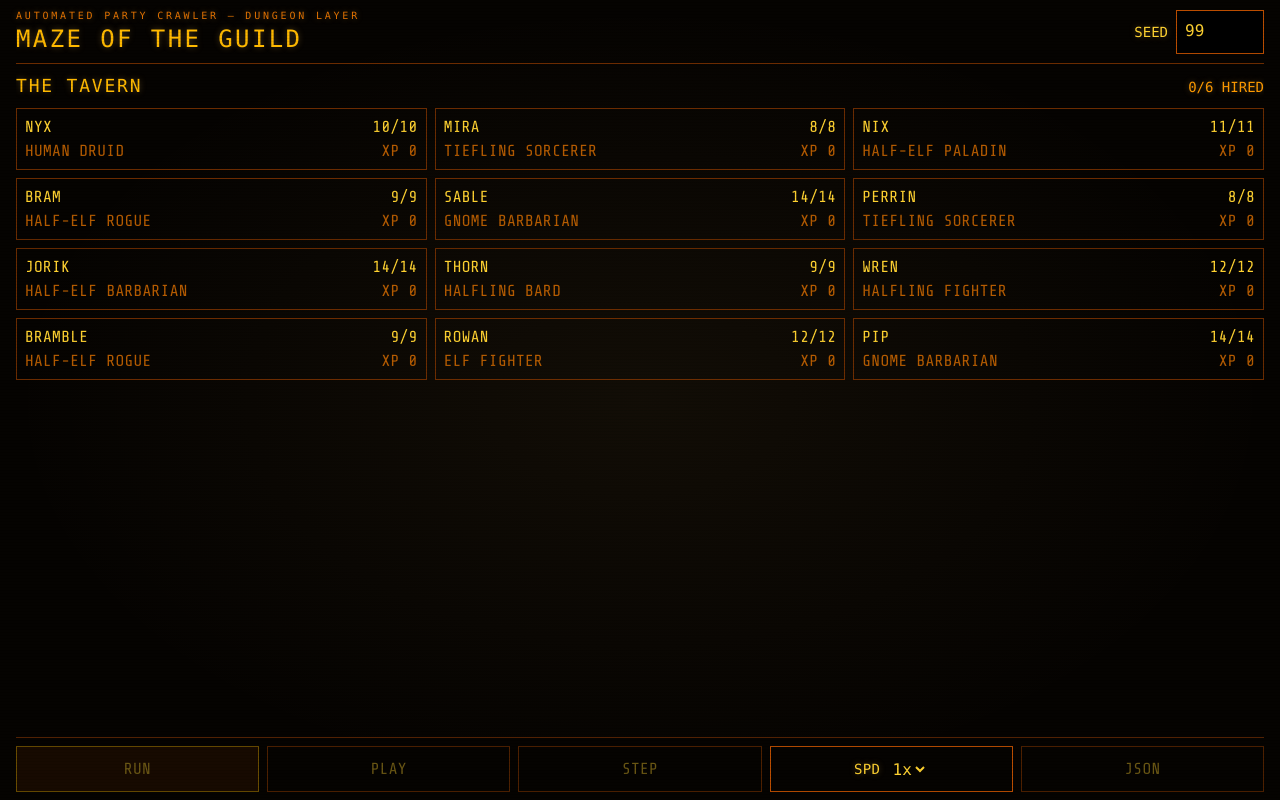
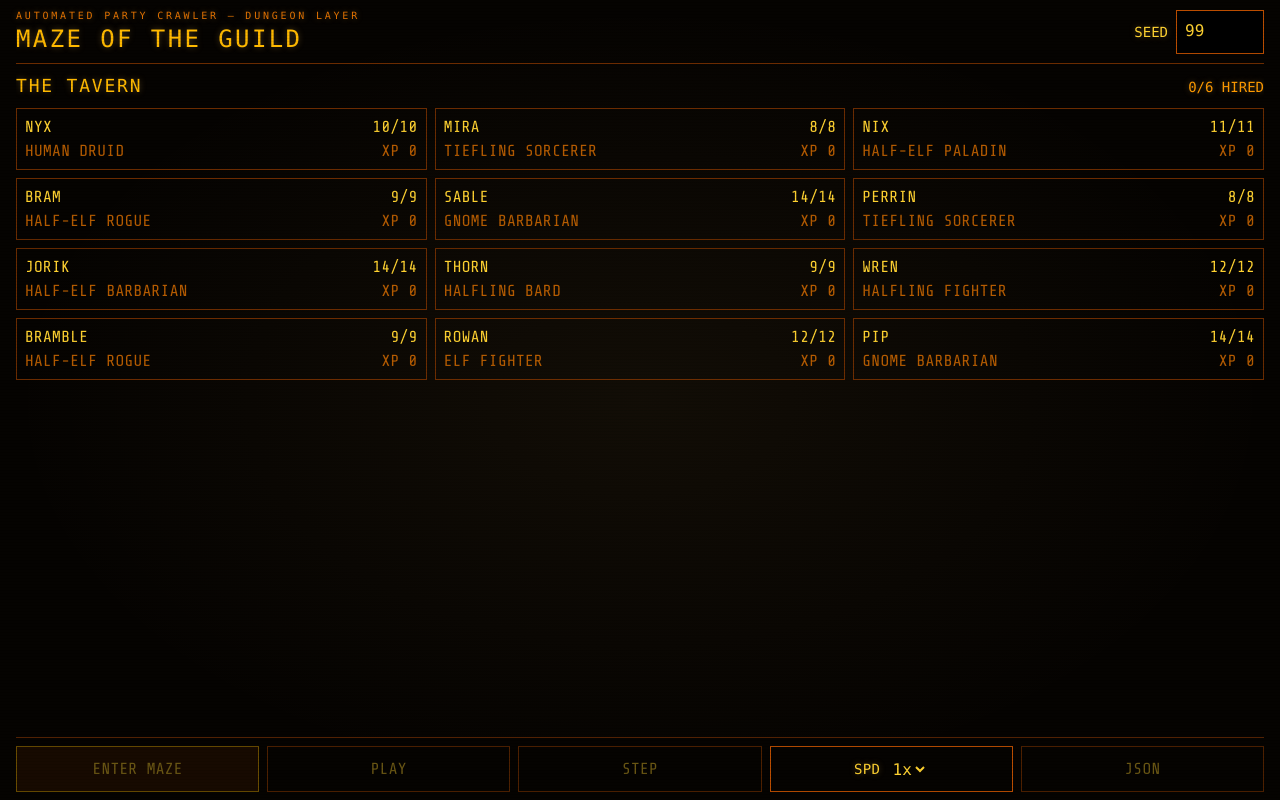
Before and after one commit to dnellis74/mazeguild, a Next.js app: page / in a window 1280 px wide. Built offline with nearby package versions, Linux system fonts and the light colour scheme.

Commit message:
adventure log UI element should be a fixed height.

```diff
--- a/src/components/wizardry/EventLog.tsx
+++ b/src/components/wizardry/EventLog.tsx
@@ -15,8 +15,7 @@ export function EventLog({
   const endRef = useRef<HTMLLIElement>(null);
   const lines = log
     .map((e, i) => ({ e, i, text: describeEvent(e) }))
-    .filter((x) => x.text && isNarrative(x.e) && x.i <= cursor)
-    .slice(-24);
+    .filter((x) => x.text && isNarrative(x.e) && x.i <= cursor);
 
   useEffect(() => {
     const list = listRef.current;
@@ -28,7 +27,7 @@ export function EventLog({
   return (
     <ol
       ref={listRef}
-      className="relative max-h-[22dvh] min-h-24 flex-1 overflow-y-auto overscroll-contain border border-amber-800/60 bg-black/60 p-2 font-mono text-xs leading-5 text-amber-300 md:max-h-48"
+      className="h-[22dvh] shrink-0 overflow-y-auto overscroll-contain border border-amber-800/60 bg-black/60 p-2 font-mono text-xs leading-5 text-amber-300 sm:h-48"
     >
       {lines.map((x, idx) => (
         <li
--- a/src/components/wizardry/GameClient.tsx
+++ b/src/components/wizardry/GameClient.tsx
@@ -166,7 +166,7 @@ export function GameClient() {
               onClick={backToTavern}
               className="mt-1 font-mono text-[10px] tracking-[0.28em] text-amber-500 underline-offset-2 hover:text-amber-300"
             >
-              THE TAVERN
+              THE MAZE
             </button>
           ) : null}
         </div>
@@ -250,7 +250,7 @@ export function GameClient() {
           disabled={busy || selected.length !== PARTY_SIZE}
           className={`${tap} col-span-2 border-amber-400 bg-amber-900/40 text-amber-100 phone-land:flex-1 sm:flex-1`}
         >
-          RUN
+          ENTER MAZE
         </button>
         <button
           type="button"
```
